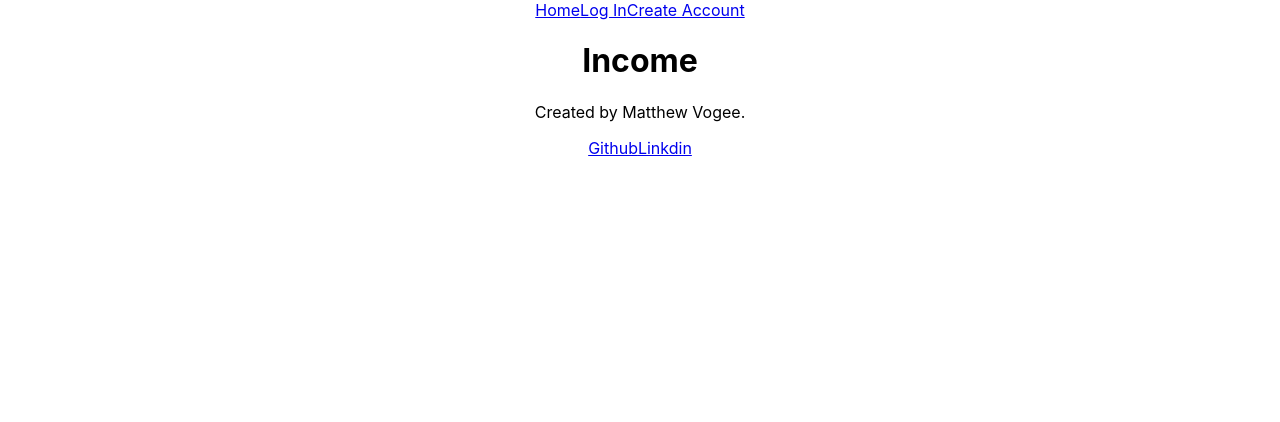
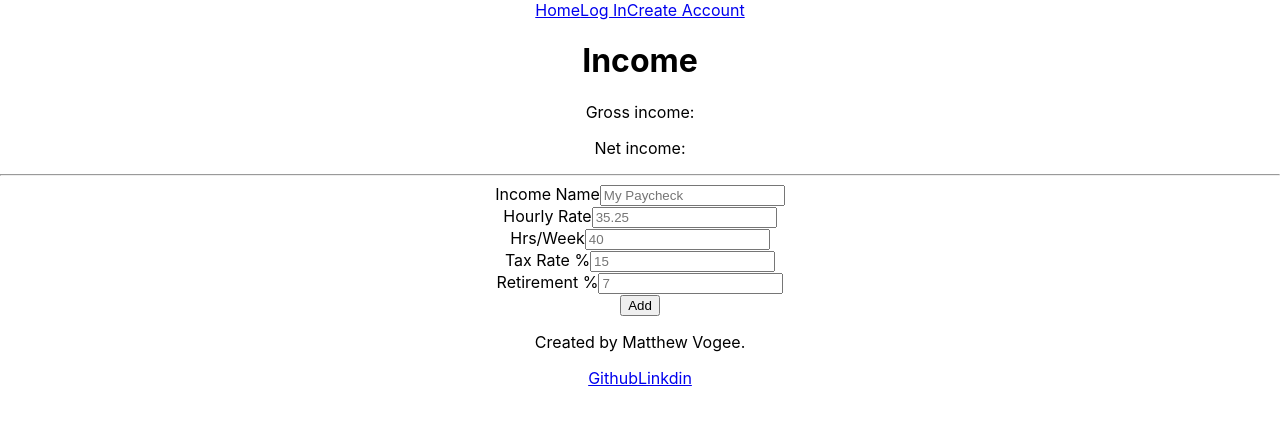
Before and after one commit to mvogee/budget_tool_2.0, a React (Create React App) app in the folder client/: page /income in a window 1280 px wide. Shown: the top 422 px of the page. Built offline with nearby package versions, Linux system fonts and the light colour scheme.

Commit message:
Income.jsx Skeleton

```diff
--- a/client/src/routes/Income.jsx
+++ b/client/src/routes/Income.jsx
@@ -1,9 +1,52 @@
 import React from "react";
 
+/* TODO:
+*   - state handlers for all inputs.
+*   - state handlers for variables needed.
+*   - Form submit button link to database.
+*   - display functions for income table.
+*/
+
 function Income(props) {
+
+    function submitBtn(event) {
+        event.preventDefault();
+        alert("submit button was pressed");
+    }
+
     return (
         <div className="income">
             <h1>Income</h1>
+                <div className="top-stats">
+                    <p>Gross income: {/* display gross income */} </p>
+                    <p>Net income: {/* display net income */} </p>
+                </div>
+                <hr />
+                <div className="form_div">
+                    <form name="newIncomeItm" >
+                        <div className="input_div">
+                            <label htmlFor="incomeName">Income Name</label>
+                            <input name="incomeName" type="text" required autofocus placeholder="My Paycheck" />
+                        </div>
+                        <div className="input_div">
+                            <label htmlFor="hourlyRate">Hourly Rate</label>
+                            <input name="hourlyRate" type="number" step=".01" required placeholder="35.25" />
+                        </div>
+                        <div className="input_div">
+                            <label htmlFor="hoursPerWeek">Hrs/Week</label>
+                            <input name="hoursPerWeek" type="number" step="0.01" required placeholder="40" />
+                        </div>
+                        <div className="input_div">
+                            <label htmlFor="taxRrate">Tax Rate %</label>
+                            <input name="taxRate" type="number" step="1" placeholder="15" />
+                        </div>
+                        <div className="input_div">
+                            <label htmlFor="retirement">Retirement %</label>
+                            <input name="retirement" type="number" step="1" placeholder="7" />
+                        </div>
+                        <button type="submit" onClick={submitBtn}>Add</button>
+                    </form>
+                </div>
         </div>
     );
 }
```
